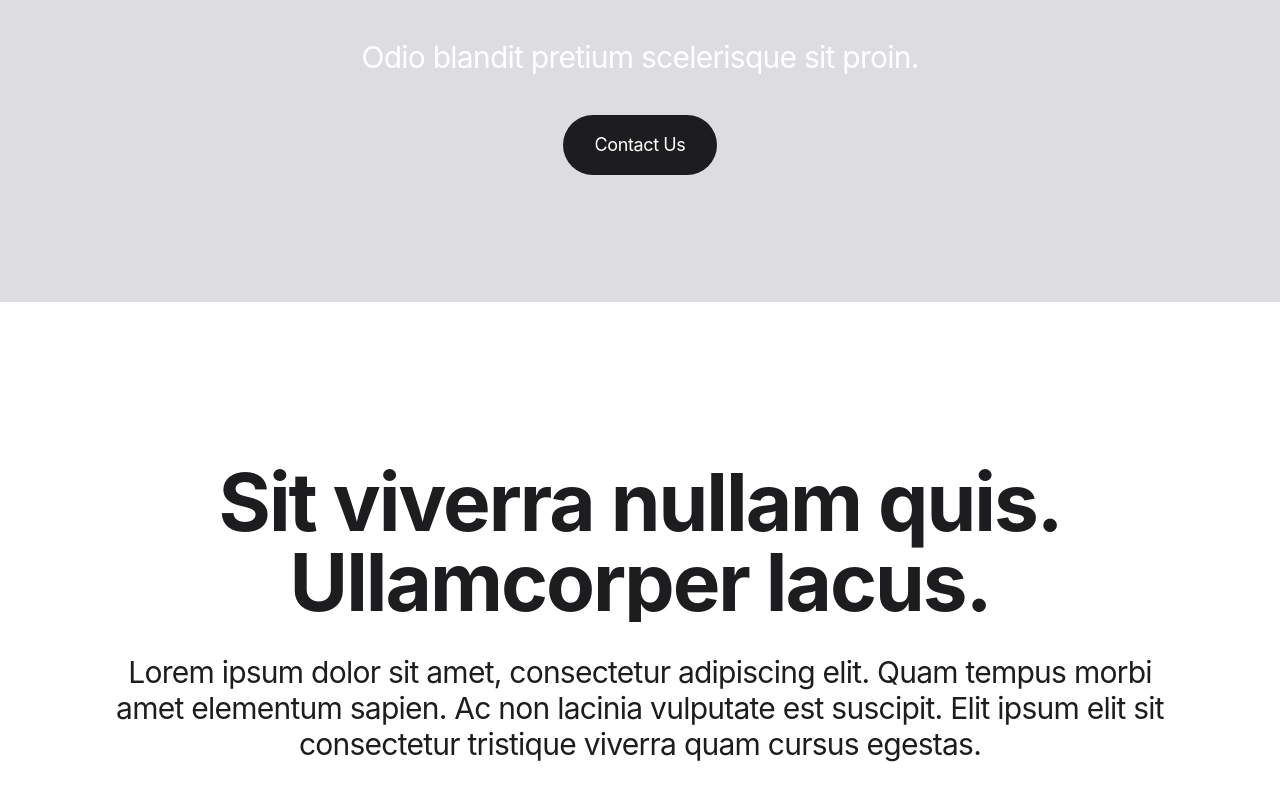
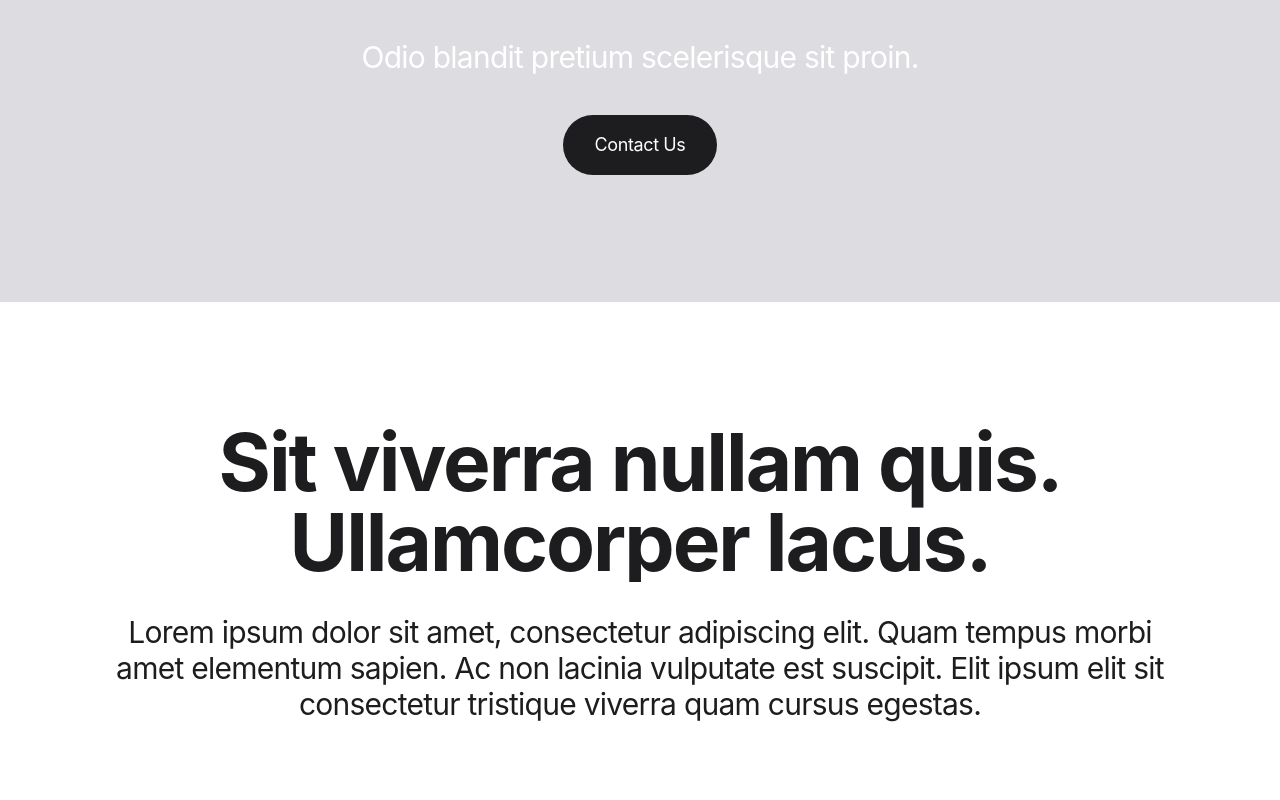
Before and after one commit to TheBoringBOT/studio-moo, a Next.js app: page / in a window 1280 px wide. Shown: the part 388-1188 px from the top of the page. Built offline with nearby package versions, Linux system fonts and the light colour scheme.

Commit message:
feat: semantic html added (Section)

```diff
--- a/components/home/about/about.js
+++ b/components/home/about/about.js
@@ -1,23 +1,24 @@
 import SectionTitle from "../section-title";
+import Container from "../../layout/container";
 import Spacer from "../../layout/spacer";
 import FadeInText from "../../animation/fade-in-text";
 export default function about() {
   return (
-    <div>
-      <Spacer />
-
+    <section>
+      <Container>
         <SectionTitle
           widthRemove={true}
           h2={<>Sit viverra nullam quis. Ullamcorper lacus.</>}
           p={
             <>
-            Lorem ipsum dolor sit amet, consectetur adipiscing elit. Quam tempus
-            morbi amet elementum sapien. Ac non lacinia vulputate est suscipit.
-            Elit ipsum elit sit consectetur tristique viverra quam cursus
-            egestas.
+              Lorem ipsum dolor sit amet, consectetur adipiscing elit. Quam
+              tempus morbi amet elementum sapien. Ac non lacinia vulputate est
+              suscipit. Elit ipsum elit sit consectetur tristique viverra quam
+              cursus egestas.
             </>
           }
         ></SectionTitle>
-    </div>
+      </Container>
+    </section>
   );
 }
```
Lines whose indentation alone changed are shown as unchanged.
